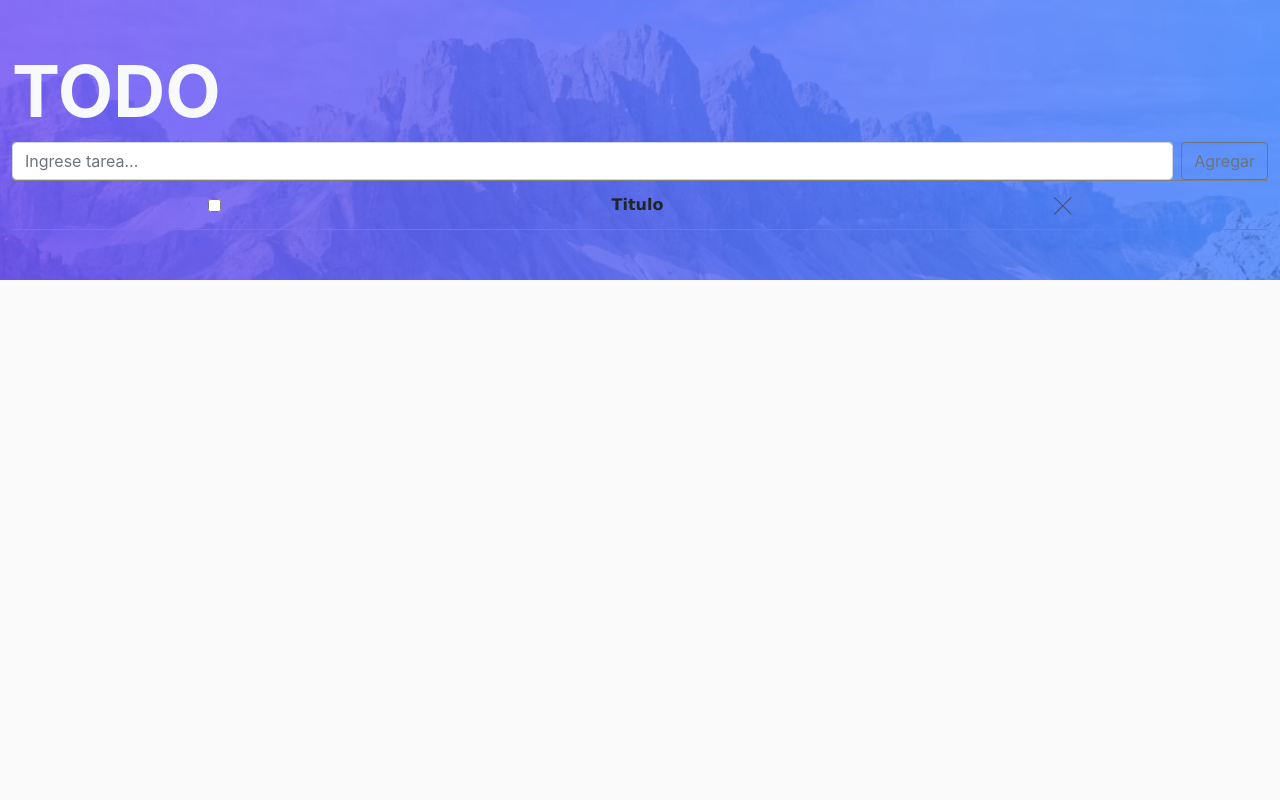
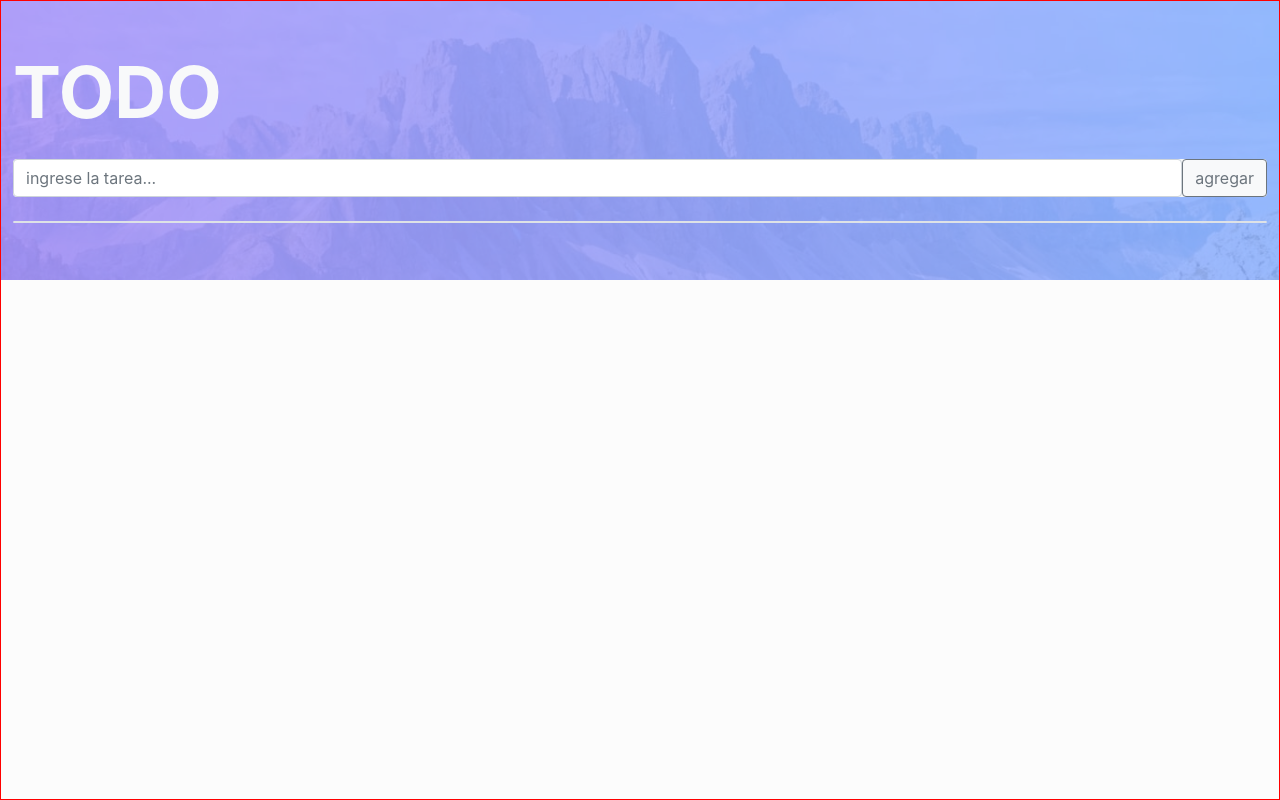
Before and after one commit to cacho-medina/todo-app, a React (Vite) app: page / in a window 1280 px wide. Built offline with nearby package versions, Linux system fonts and the light colour scheme.

Commit message:
rehaciendo todo

```diff
--- /dev/null
+++ b/src/components/Formulario/Formulario.jsx
@@ -0,0 +1,37 @@
+import { useState } from "react";
+import Lista from "../Lista/Lista";
+function Formulario() {
+    const [tarea, setTarea] = useState("");
+    const [listaTarea, setListaTarea] = useState([]);
+    function handleChange(e) {
+        setTarea({ ...tarea, [e.target.name]: e.target.value });
+    }
+    function handleSubmit(e) {
+        e.preventDefault();
+        setListaTarea([...listaTarea, tarea]);
+    }
+
+    return (
+        <>
+            <form
+                action=""
+                onSubmit={handleSubmit}
+                className="bg-light border border-0 rounded d-flex"
+            >
+                <input
+                    className="form-control"
+                    type="text"
+                    name="tarea"
+                    placeholder="ingrese la tarea..."
+                    onChange={handleChange}
+                />
+                <button className="btn btn-outline-secondary" type="submit">
+                    agregar
+                </button>
+            </form>
+            <Lista listaTarea={listaTarea}></Lista>
+        </>
+    );
+}
+
+export default Formulario;
--- /dev/null
+++ b/src/components/Lista/Lista.jsx
@@ -0,0 +1,13 @@
+import Tarea from "../Tarea/Tarea";
+
+function Lista({ listaTarea }) {
+    return (
+        <ul className="bg-light border rounded px-0">
+            {listaTarea?.map((tarea, index) => {
+                return <Tarea tarea={tarea} key={index} />;
+            })}
+        </ul>
+    );
+}
+
+export default Lista;
--- /dev/null
+++ b/src/components/Tarea/Tarea.jsx
@@ -0,0 +1,17 @@
+import styles from "./Tarea.module.css";
+function Tarea({ tarea }) {
+    function handleActive(e) {
+        const etiqueta = e.target;
+        etiqueta.classList.toggle(`${styles.done}`);
+    }
+    return (
+        <li
+            className="border border-1 d-flex justify-content-center align-items-center"
+            onClick={handleActive}
+        >
+            <p className="my-0 py-2">{tarea.tarea}</p>
+        </li>
+    );
+}
+
+export default Tarea;
--- /dev/null
+++ b/src/components/Tarea/Tarea.module.css
@@ -0,0 +1,5 @@
+.done {
+    text-decoration: line-through;
+    background-color: red;
+    transition: all 0.2s ease;
+}
--- a/src/components/Task/Task.jsx
+++ /dev/null
@@ -1,15 +0,0 @@
-import styles from "./Task.module.css";
-import cross from "../../assets/images/icon-cross.svg";
-const Task = () => {
-    return (
-        <div className={styles.task}>
-            <input type="checkbox" />
-            <span>Titulo</span>
-            <a href="#">
-                <img src={cross} alt="" />
-            </a>
-        </div>
-    );
-};
-
-export default Task;
--- a/src/components/Task/Task.module.css
+++ /dev/null
@@ -1,10 +0,0 @@
-.task {
-    border-top: 1px solid grey;
-    border-bottom: 1px solid grey;
-    display: flex;
-    justify-content: space-around;
-    align-items: center;
-    height: 50px;
-    font-family: Verdana, Geneva, Tahoma, sans-serif;
-    font-weight: 700;
-}
--- a/src/components/TaskForm/TaskForm.jsx
+++ /dev/null
@@ -1,16 +0,0 @@
-import { Form, Button } from "react-bootstrap";
-
-const TaskForm = () => {
-    return (
-        <>
-            <Form>
-                <Form.Group className="d-flex justify-content-between gap-2">
-                    <Form.Control type="text" placeholder="Ingrese tarea..." />
-                    <Button variant="outline-secondary">Agregar</Button>
-                </Form.Group>
-            </Form>
-        </>
-    );
-};
-
-export default TaskForm;
--- a/src/components/TaskList/TaskList.jsx
+++ /dev/null
@@ -1,12 +0,0 @@
-import Task from "../Task/Task";
-//import styles from "./TaskList.module.css";
-
-const TaskList = () => {
-    return (
-        <div>
-            <Task />
-        </div>
-    );
-};
-
-export default TaskList;
--- a/src/pages/home/Home.jsx
+++ b/src/pages/home/Home.jsx
@@ -1,18 +1,16 @@
 //componentes
-import TaskList from "../../components/TaskList/TaskList";
-import TaskForm from "../../components/TaskForm/TaskForm";
-
+import Formulario from "../../components/Formulario/Formulario";
 import styles from "./Home.module.css";
-
-//import { Container } from "react-bootstrap";
 
 const Home = () => {
     return (
         <section className={`container-fluid ${styles.contenedor} py-5`}>
-            <h1 className="text-light fw-bold display-2">TODO</h1>
-            <TaskForm></TaskForm>
-            <TaskList></TaskList>
-
+            <div className="mb-4">
+                <h1 className="text-light fw-bold display-2">TODO</h1>
+            </div>
+            <div className="d-flex flex-column gap-4">
+                <Formulario></Formulario>
+            </div>
         </section>
     );
 };
--- a/src/pages/home/Home.module.css
+++ b/src/pages/home/Home.module.css
@@ -2,4 +2,6 @@
     position: absolute;
     top: 0;
     min-height: 100vh;
+    background-color: #ffffff56;
+    border: 1px solid red;
 }
```
Also changed, not shown: src/components/TaskList/TaskList.module.css (deleted, +0 -11 lines).
